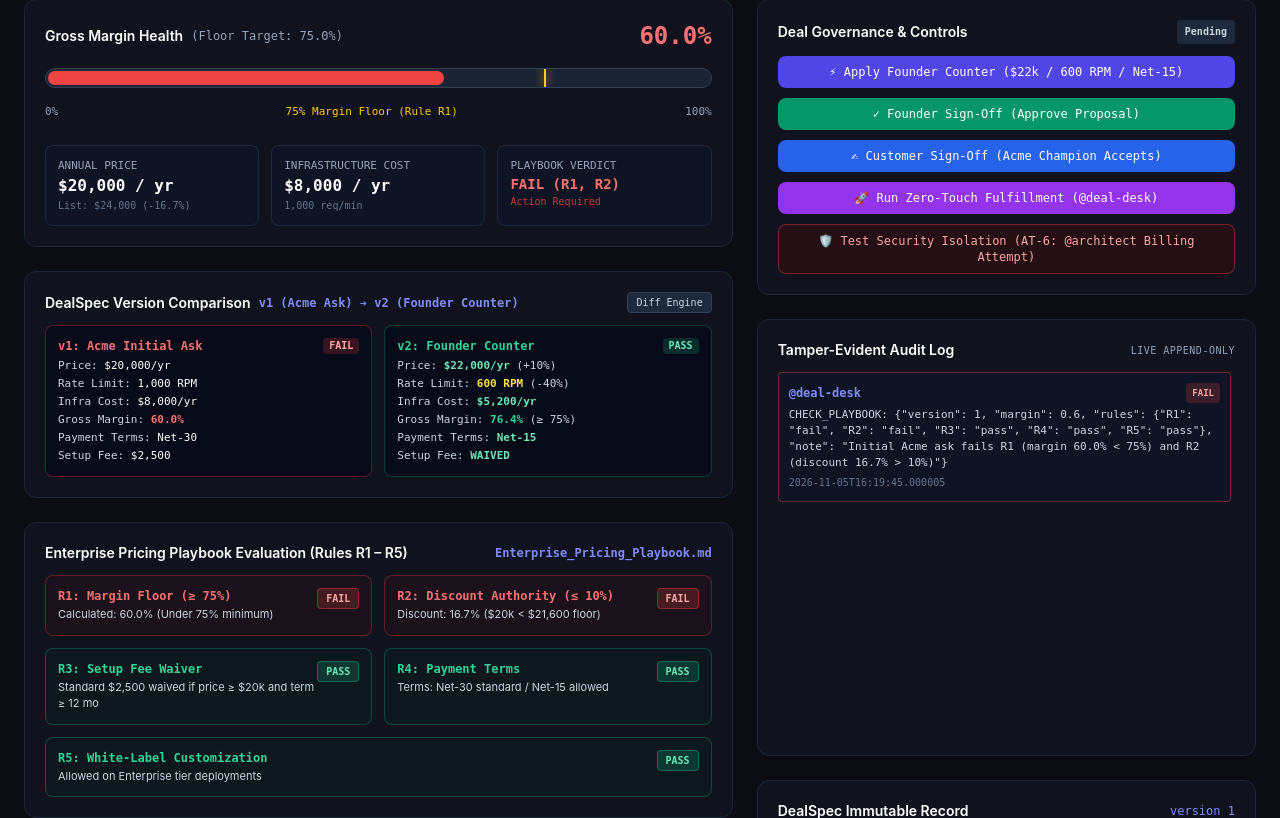
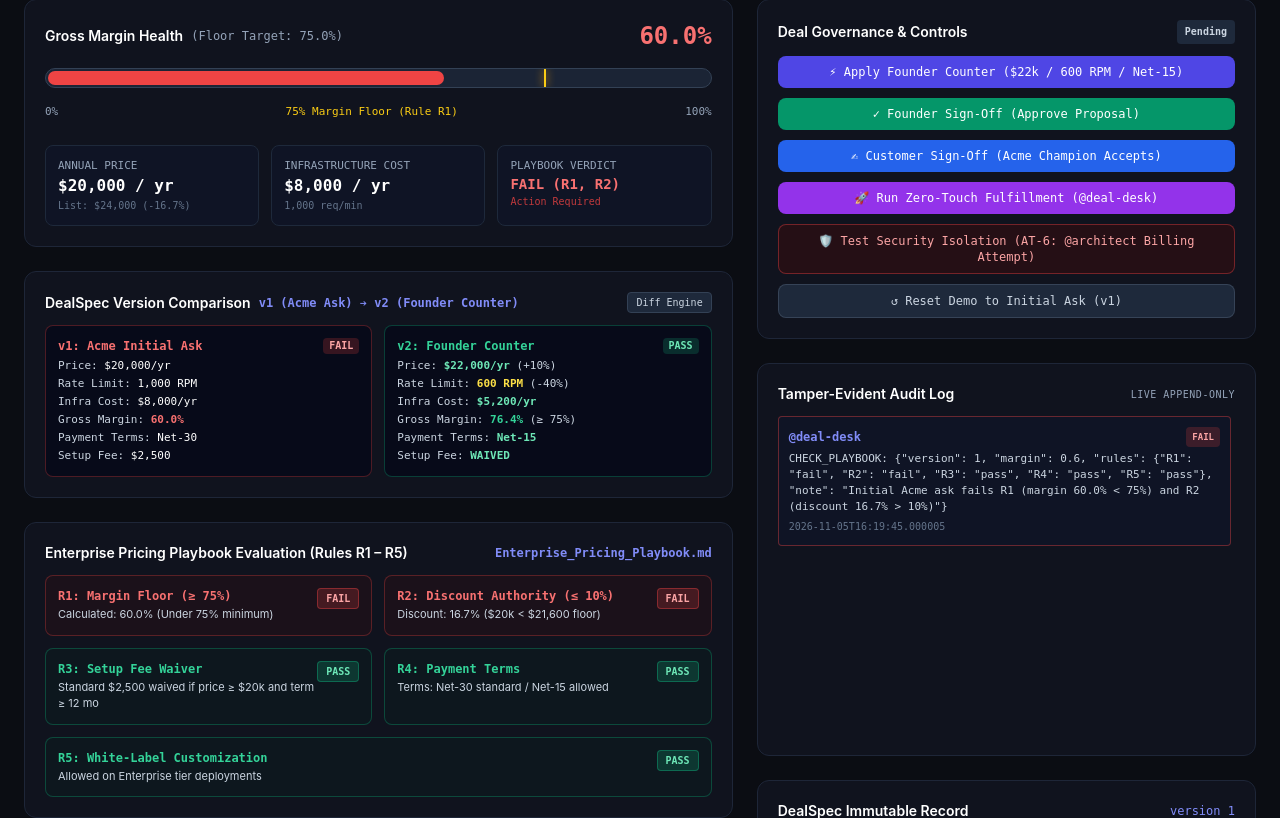
Before and after one commit to aiwithrajan/RelayOS, a FastAPI app: page /god-mode in a window 1280 px wide. Shown: the part 127-945 px from the top of the page. Run offline with FastAPI, Linux system fonts and the light colour scheme; data comes from the database, SQL or seed files in the repository; some libraries are stand-ins or nearby versions.

Commit message:
feat: add admin reset endpoint and god-mode reset button for demo repeatability

```diff
--- a/core/main.py
+++ b/core/main.py
@@ -13,6 +13,7 @@ from pydantic import BaseModel
 
 from core.database import (
     init_db,
+    reset_db,
     save_deal_spec,
     get_deal_spec,
     get_all_deal_specs,
@@ -596,3 +597,11 @@ def create_invoice_endpoint(req: DealActionRequest, x_agent_role: Optional[str]
 @app.get("/api/v1/admin/audit-logs")
 def get_logs(deal_id: Optional[str] = None, limit: int = 50):
     return get_audit_logs(deal_id=deal_id, limit=limit)
+
+
+@app.post("/api/v1/admin/reset")
+def reset_system_endpoint():
+    """Reset the database to clean baseline and re-seed the initial Acme deal (v1)."""
+    reset_db()
+    seed_initial_deal_if_empty()
+    return {"status": "success", "message": "RelayOS state reset to v1 (Acme Initial Ask)"}
--- a/core/templates/god_mode.html
+++ b/core/templates/god_mode.html
@@ -290,6 +290,11 @@
           <button id="testIsolationBtn" class="w-full py-2 px-3 rounded-lg bg-red-950/40 hover:bg-red-950/70 border border-red-500/40 text-red-300 font-medium text-xs font-mono transition flex items-center justify-center gap-2">
             <span>🛡️ Test Security Isolation (AT-6: @architect Billing Attempt)</span>
           </button>
+
+          <!-- Reset Demo State -->
+          <button id="resetDemoBtn" class="w-full py-2 px-3 rounded-lg bg-slate-800 hover:bg-slate-700 border border-slate-600/60 text-slate-300 font-medium text-xs font-mono transition flex items-center justify-center gap-2">
+            <span>↺ Reset Demo to Initial Ask (v1)</span>
+          </button>
         </div>
       </div>
 
@@ -477,6 +482,11 @@
       } catch (e) {}
       fetchTelemetry();
     });
+
+    document.getElementById('resetDemoBtn').addEventListener('click', async () => {
+      await fetch('/api/v1/admin/reset', { method: 'POST' });
+      fetchTelemetry();
+    });
   </script>
 </body>
 </html>
```
